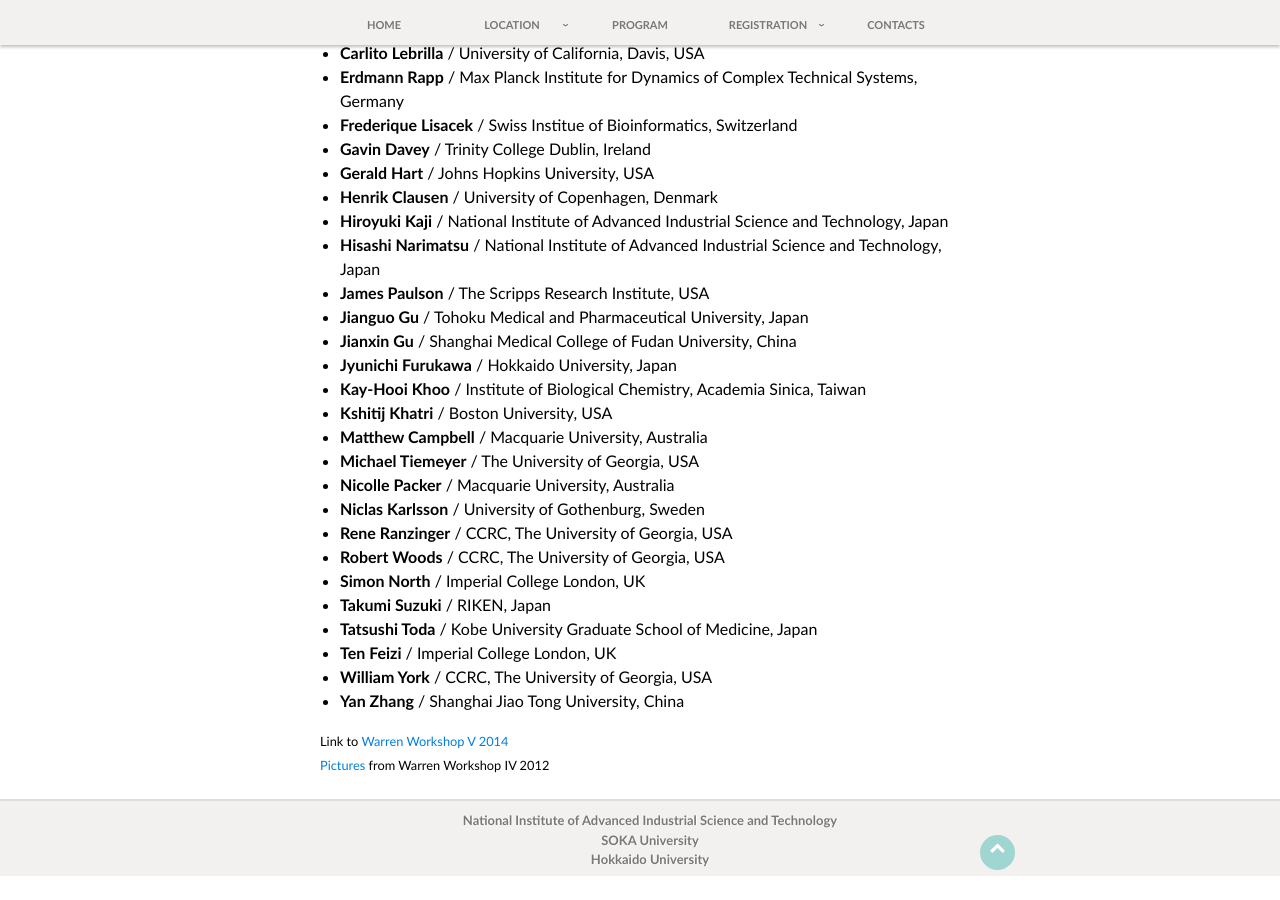
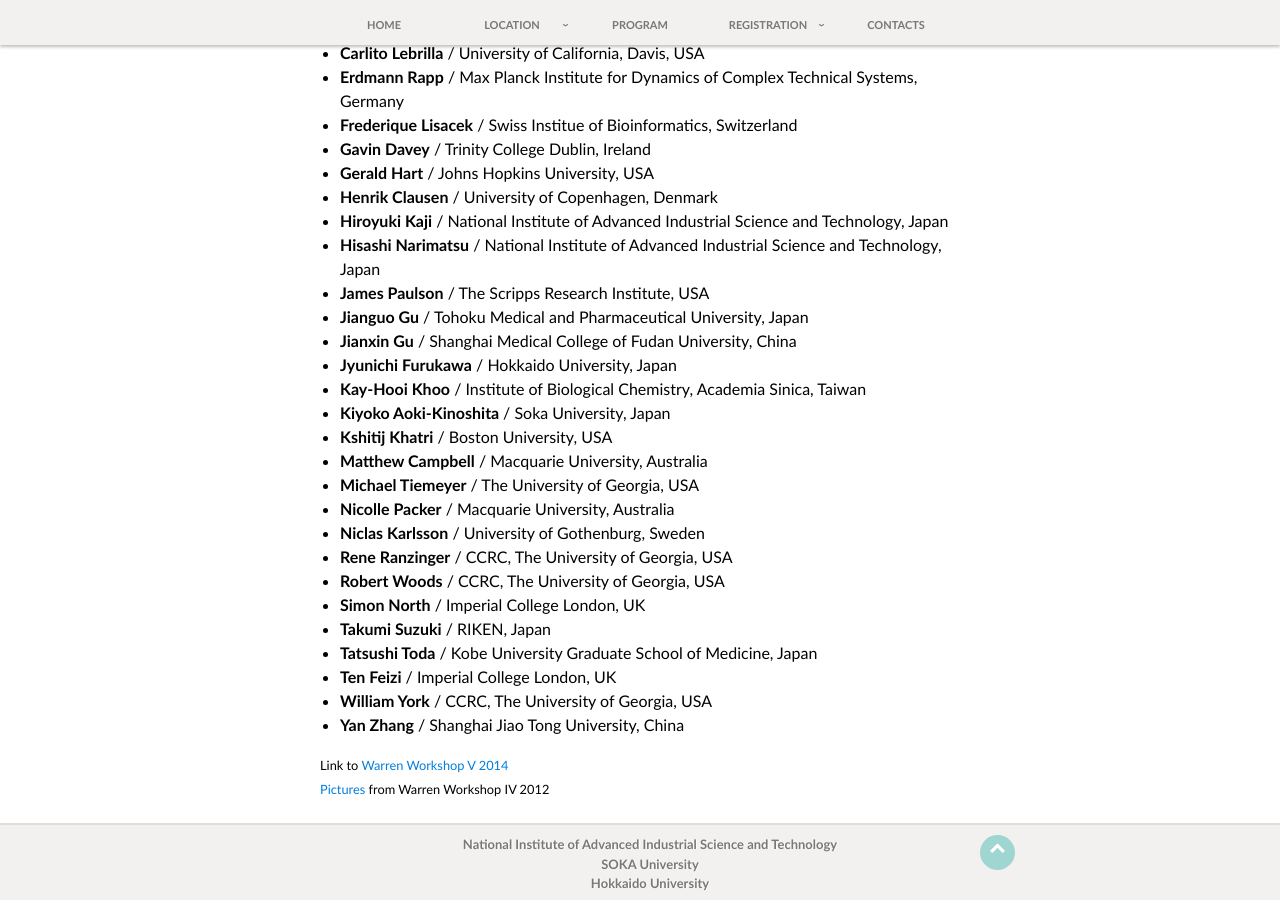
Before and after one commit to yamazakiM/test_warren2016, a Jekyll site: the page built from index.md, in a window 1280 px wide and 900 px high, scrolled down 887 px. Built offline with Jekyll 4.4.1, drawn with Linux system fonts in a browser that asks for light colours; nearby versions of some CDN libraries; library files that are not in the unit come from our copies; before the commit the page ends 1763 px from its top, so only the background shows below that.

Commit message:
Update index.md

```diff
--- a/index.md
+++ b/index.md
@@ -33,6 +33,7 @@
 <li><strong>Jianxin Gu</strong> / Shanghai Medical College of Fudan University, China</li>
 <li><strong>Jyunichi Furukawa</strong> / Hokkaido University, Japan</li>
 <li><strong>Kay-Hooi Khoo</strong> / Institute of Biological Chemistry, Academia Sinica, Taiwan  </li>
+<li><strong>Kiyoko Aoki-Kinoshita </strong> / Soka University, Japan </li>
 <li><strong>Kshitij Khatri</strong> / Boston University, USA </li>
 <li><strong>Matthew Campbell</strong> / Macquarie University, Australia</li>
 <li><strong>Michael Tiemeyer</strong> / The University of Georgia, USA</li>
```
